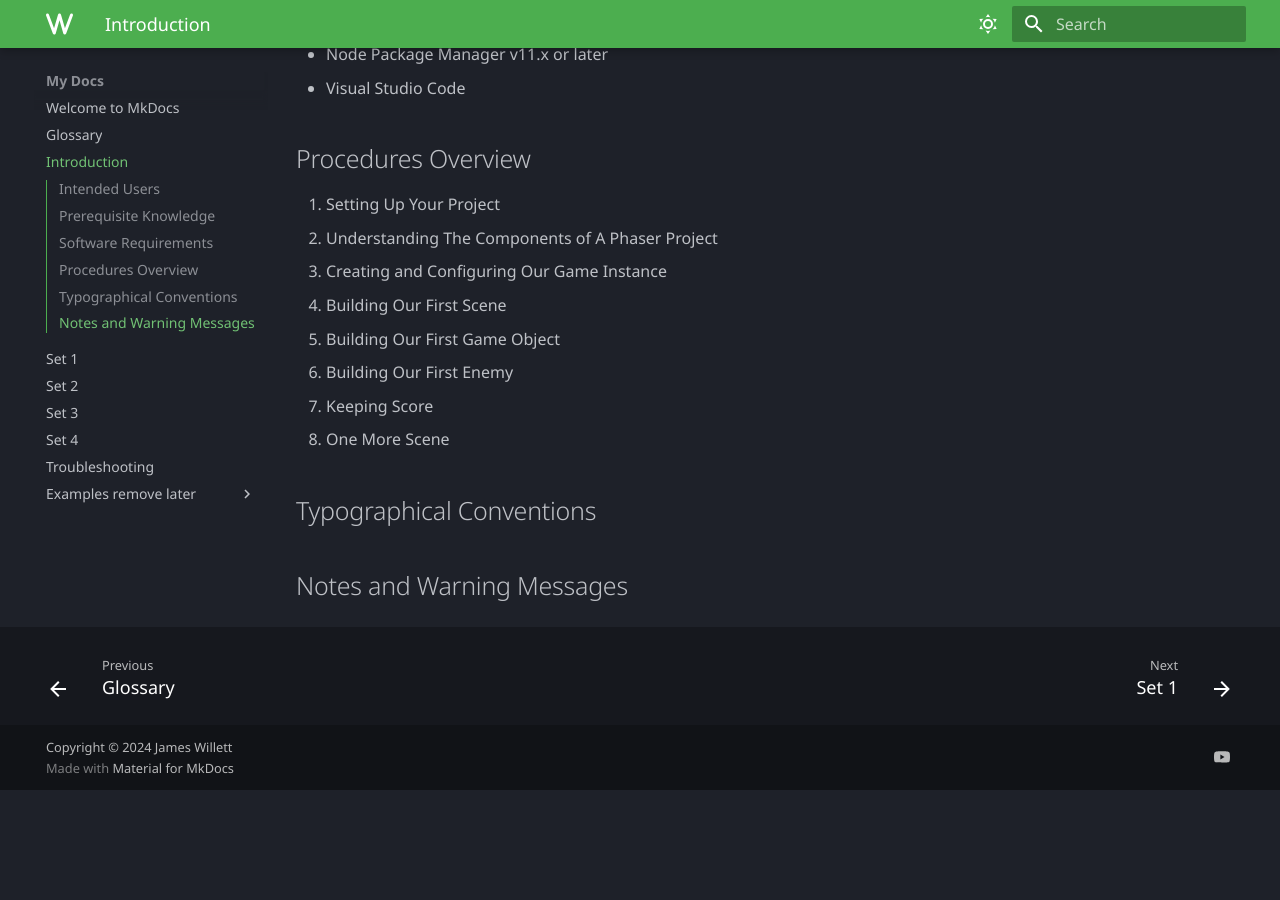
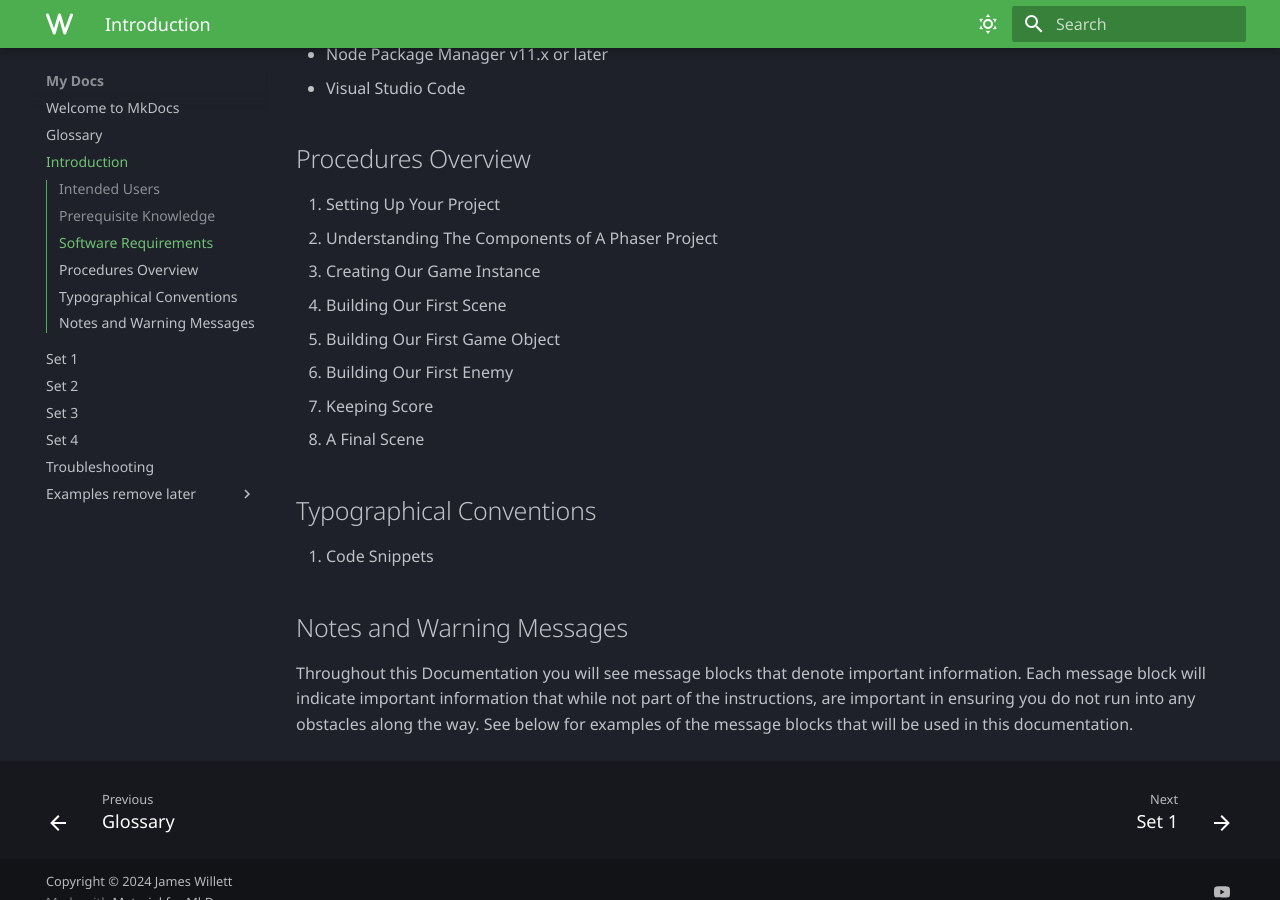
Before and after one commit to ndgeniebla/phaser-mkdocs, an MkDocs documentation site: the page built from docs/home.md, in a window 1280 px wide and 900 px high, scrolled down 908 px. Built offline with MkDocs 1.6.1 and Material for MkDocs 9.7.7, drawn with Linux system fonts in a browser that asks for light colours; some web fonts are replaced; before the commit the page ends 1698 px from its top, so only the background shows below that.

Commit message:
add admonitions section

```diff
--- a/docs/home.md
+++ b/docs/home.md
@@ -29,16 +29,22 @@ This document assumes you know the following:
 
 1. Setting Up Your Project
 2. Understanding The Components of A Phaser Project
-3. Creating and Configuring Our Game Instance
+3. Creating Our Game Instance
 4. Building Our First Scene
 5. Building Our First Game Object
 6. Building Our First Enemy
 7. Keeping Score
-8. One More Scene
+8. A Final Scene
 
 ##Typographical Conventions
 
+1. Code Snippets
+
+
 ##Notes and Warning Messages
+Throughout this Documentation you will see message blocks that denote important information. Each message block will indicate important information that while not part of the instructions, are important in ensuring you do not run into any obstacles along the way. See below for examples of the message blocks that will be used in this documentation.
+
+
 
 
 [1]: https://phaser.io/
--- a/mkdocs.yml
+++ b/mkdocs.yml
@@ -49,6 +49,7 @@ markdown_extensions:
       alternate_style: true
   - admonition
   - pymdownx.details
+  - pymdownx.superfences
 
 extra:
   social:
```
